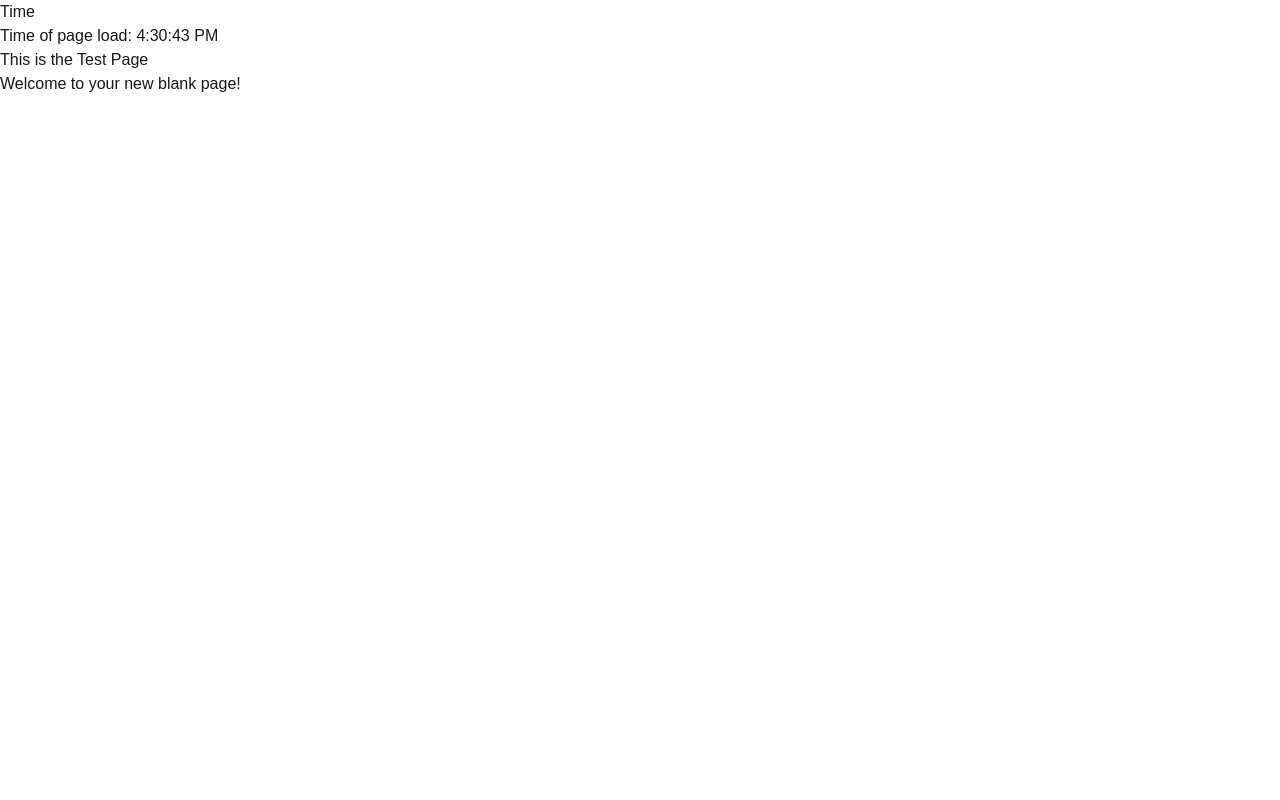
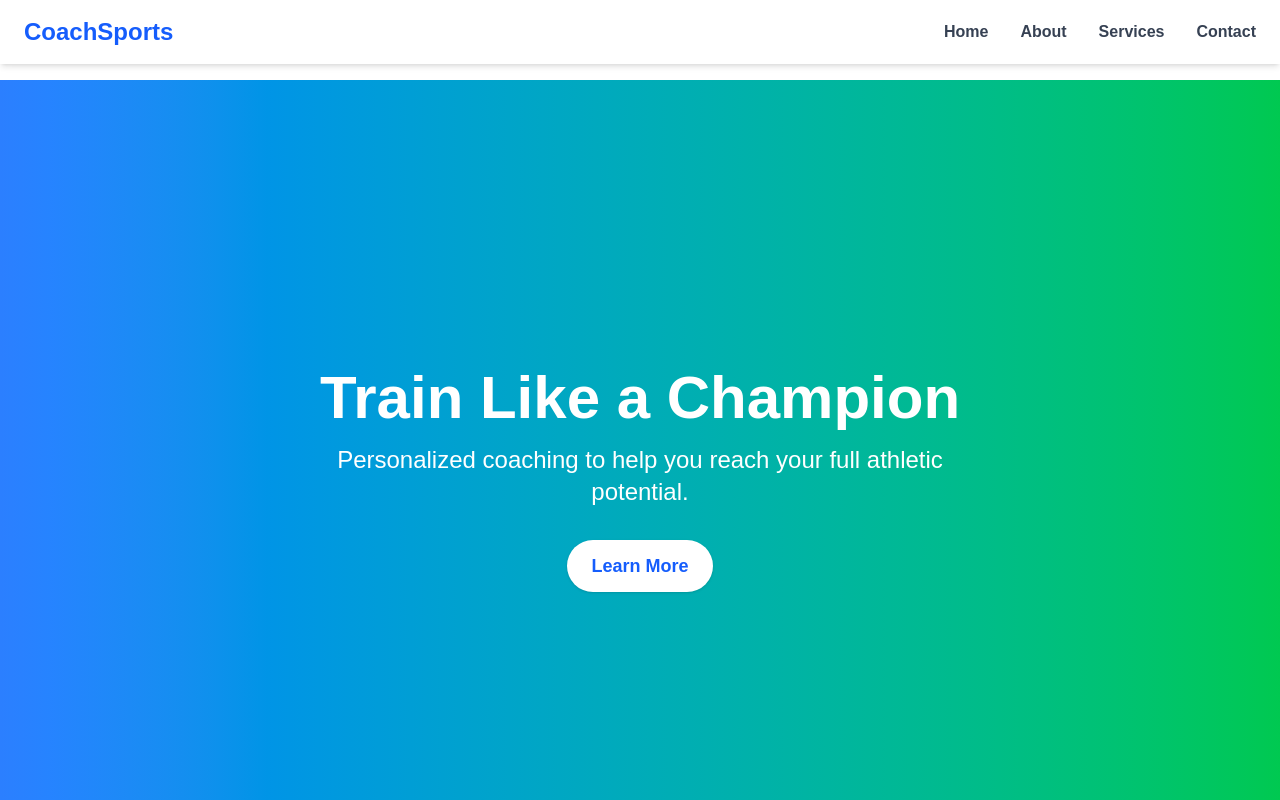
Before and after one commit to CanvernSH/SprintingSpeedWebsite, a Next.js app: page / in a window 1280 px wide. Shown: the top 800 px of the page. Built offline with nearby package versions, Linux system fonts and the light colour scheme.

Commit message:
Improved the website

```diff
--- a/src/app/page.tsx
+++ b/src/app/page.tsx
@@ -1,21 +1,187 @@
-import React from "react";
+"use client";
 
-const TestPage = () => {
-  const now = new Date().toLocaleTimeString();
+import { useState } from "react";
+
+export default function Home(): JSX.Element {
+  const [navOpen, setNavOpen] = useState(false);
 
   return (
-    <div>
-      <div>
-        <h1> Time</h1>
-        <p> Time of page load: {now}</p>
+    <>
+      <nav className="fixed top-0 left-0 right-0 bg-white shadow-md z-50">
+        <div className="max-w-7xl mx-auto px-6 py-4 flex items-center justify-between">
+          <div className="text-2xl font-bold text-blue-600 cursor-pointer">
+            CoachSports
+          </div>
+          {/* Desktop Links */}
+          <ul className="hidden md:flex space-x-8 text-gray-700 font-semibold">
+            <li>
+              <a href="#home" className="hover:text-blue-600 transition">
+                Home
+              </a>
+            </li>
+            <li>
+              <a href="#about" className="hover:text-blue-600 transition">
+                About
+              </a>
+            </li>
+            <li>
+              <a href="#services" className="hover:text-blue-600 transition">
+                Services
+              </a>
+            </li>
+            <li>
+              <a href="#contact" className="hover:text-blue-600 transition">
+                Contact
+              </a>
+            </li>
+          </ul>
+
+          {/* Mobile Hamburger */}
+          <button
+            className="md:hidden text-gray-700 focus:outline-none"
+            onClick={() => setNavOpen(!navOpen)}
+            aria-label="Toggle navigation menu"
+          >
+            {navOpen ? (
+              <svg
+                className="w-6 h-6"
+                fill="none"
+                stroke="currentColor"
+                viewBox="0 0 24 24"
+              >
+                <path
+                  strokeLinecap="round"
+                  strokeLinejoin="round"
+                  strokeWidth={2}
+                  d="M6 18L18 6M6 6l12 12"
+                />
+              </svg>
+            ) : (
+              <svg
+                className="w-6 h-6"
+                fill="none"
+                stroke="currentColor"
+                viewBox="0 0 24 24"
+              >
+                <path
+                  strokeLinecap="round"
+                  strokeLinejoin="round"
+                  strokeWidth={2}
+                  d="M4 6h16M4 12h16M4 18h16"
+                />
+              </svg>
+            )}
+          </button>
+        </div>
+
+        {/* Mobile Menu */}
+        {navOpen && (
+          <ul className="md:hidden bg-white shadow-md space-y-4 py-4 px-6 text-gray-700 font-semibold">
+            <li>
+              <a
+                href="#home"
+                className="block hover:text-blue-600 transition"
+                onClick={() => setNavOpen(false)}
+              >
+                Home
+              </a>
+            </li>
+            <li>
+              <a
+                href="#about"
+                className="block hover:text-blue-600 transition"
+                onClick={() => setNavOpen(false)}
+              >
+                About
+              </a>
+            </li>
+            <li>
+              <a
+                href="#services"
+                className="block hover:text-blue-600 transition"
+                onClick={() => setNavOpen(false)}
+              >
+                Services
+              </a>
+            </li>
+            <li>
+              <a
+                href="#contact"
+                className="block hover:text-blue-600 transition"
+                onClick={() => setNavOpen(false)}
+              >
+                Contact
+              </a>
+            </li>
+          </ul>
+        )}
+      </nav>
+
+      {/* Push content down so navbar doesn't cover */}
+      <div id="home" className="pt-20">
+        {/* Hero Section */}
+        <section className="h-screen flex flex-col justify-center items-center bg-gradient-to-r from-blue-500 to-green-500 text-white text-center p-6">
+          <h1 className="text-5xl md:text-6xl font-bold mb-4">Train Like a Champion</h1>
+          <p className="text-xl md:text-2xl mb-8 max-w-2xl">
+            Personalized coaching to help you reach your full athletic potential.
+          </p>
+          <a
+            href="#about"
+            className="bg-white text-blue-600 px-6 py-3 rounded-full text-lg font-semibold shadow hover:bg-gray-100 transition"
+          >
+            Learn More
+          </a>
+        </section>
+
+        {/* About Section */}
+        <section id="about" className="py-20 px-6 bg-gray-50">
+          <div className="max-w-4xl mx-auto text-center">
+            <h2 className="text-4xl font-bold mb-6">About Your Coach</h2>
+            <p className="text-lg text-gray-700">
+              With years of experience coaching athletes at all levels, I focus on building tailored programs
+              that improve performance, reduce injury risk, and boost confidence.
+            </p>
+          </div>
+        </section>
+
+        {/* Services Section */}
+        <section id="services" className="py-20 px-6">
+          <div className="max-w-5xl mx-auto">
+            <h2 className="text-4xl font-bold text-center mb-12">Coaching Services</h2>
+            <div className="grid md:grid-cols-3 gap-8">
+              <div className="p-6 bg-white rounded-2xl shadow-md">
+                <h3 className="text-2xl font-semibold mb-2">1-on-1 Training</h3>
+                <p className="text-gray-700">Customized sessions focusing on your personal goals and fitness level.</p>
+              </div>
+              <div className="p-6 bg-white rounded-2xl shadow-md">
+                <h3 className="text-2xl font-semibold mb-2">Team Coaching</h3>
+                <p className="text-gray-700">Comprehensive programs to improve team coordination and strategy.</p>
+              </div>
+              <div className="p-6 bg-white rounded-2xl shadow-md">
+                <h3 className="text-2xl font-semibold mb-2">Online Programs</h3>
+                <p className="text-gray-700">Remote coaching plans tailored to your sport, schedule, and lifestyle.</p>
+              </div>
+            </div>
+          </div>
+        </section>
+
+        {/* Call to Action */}
+        <section id="contact" className="py-20 px-6 bg-blue-600 text-white text-center">
+          <h2 className="text-3xl font-bold mb-4">Ready to Start Your Journey?</h2>
+          <p className="text-lg mb-6">Let’s work together to unlock your full potential.</p>
+          <a
+            href="#"
+            className="bg-white text-blue-600 px-6 py-3 rounded-full text-lg font-semibold shadow hover:bg-gray-100 transition"
+          >
+            Contact Me
+          </a>
+        </section>
+
+        {/* Footer */}
+        <footer className="py-10 px-6 bg-gray-800 text-gray-300 text-center">
+          <p>&copy; {new Date().getFullYear()} Your Name. All rights reserved.</p>
+        </footer>
       </div>
-
-      <div>
-        <h1>This is the Test Page</h1>
-        <p>Welcome to your new blank page!</p>
-      </div>
-    </div>
+    </>
   );
-};
-
-export default TestPage;
+}
```
Also changed, not shown: package.json (+8 -6 lines), 1 other file (tests, documents, lock files or other folders).
